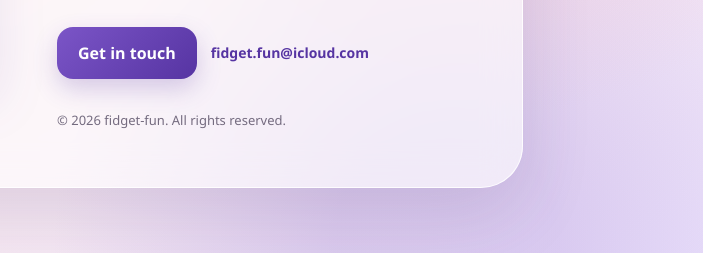
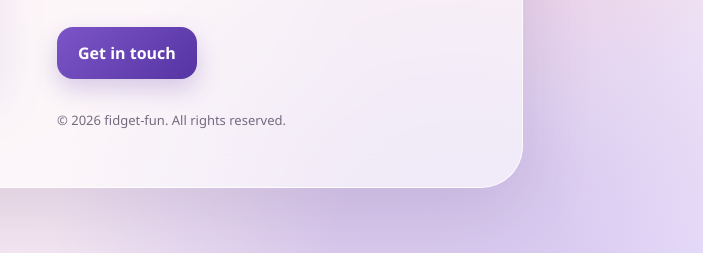
Before and after one commit to fidgetfun/fidget-fun, a plain HTML site: page index.html in a window 1280 px wide. Shown: the part 446-699 px from the top of the page, 577-1280 px from the left. Drawn offline with Linux system fonts and the light colour scheme.

Commit message:
Remove email display from contact section
Removed email address from the contact section.

```diff
--- a/index.html
+++ b/index.html
@@ -243,7 +243,7 @@
           <a class="button" href="mailto:fidget.fun@icloud.com" aria-label="Email Fidget Fun">
             Get in touch
           </a>
-          <span class="email">fidget.fun@icloud.com</span>
+          <span class="email"></span>
         </div>
 
         <p class="small">© <span id="year"></span> fidget-fun. All rights reserved.</p>
```
